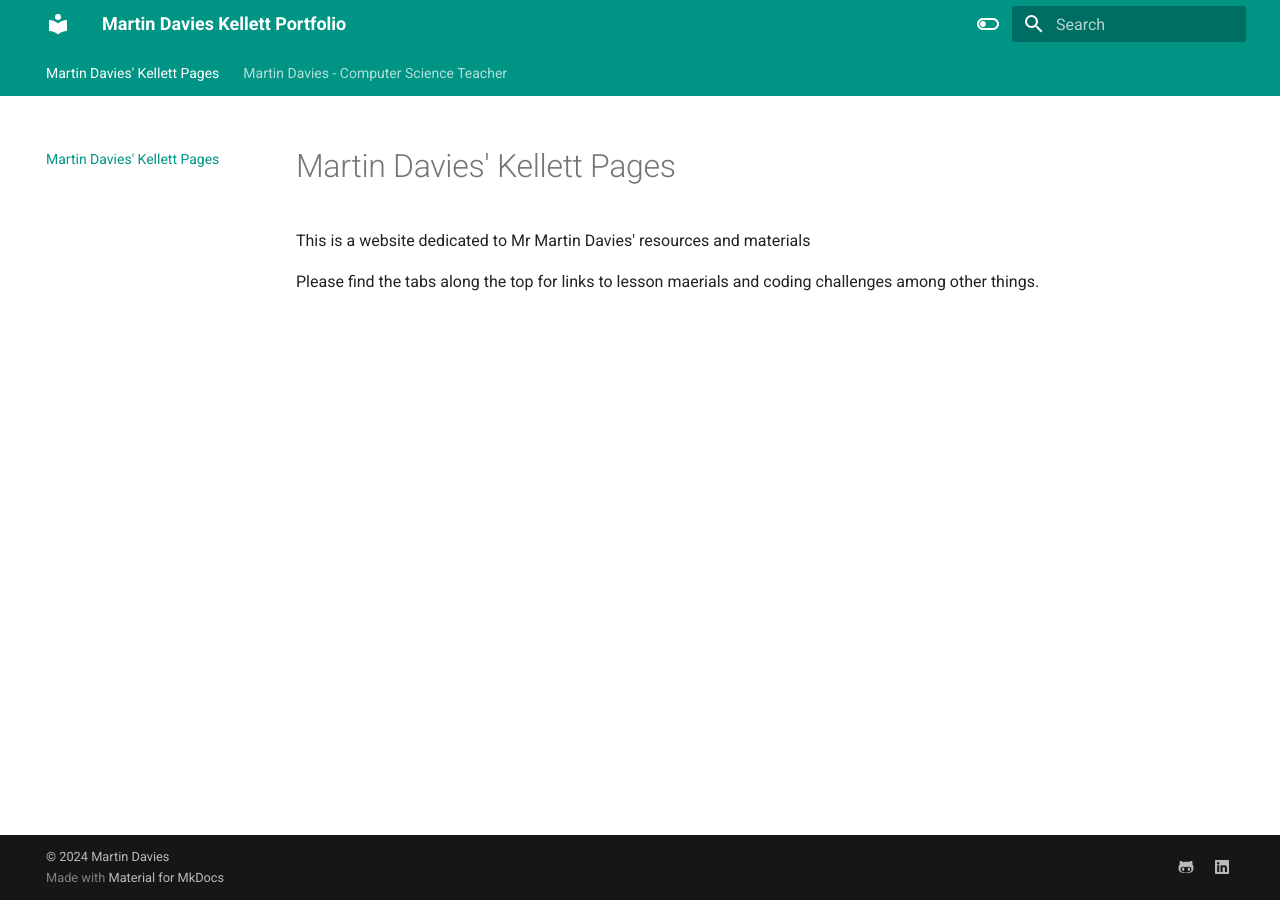
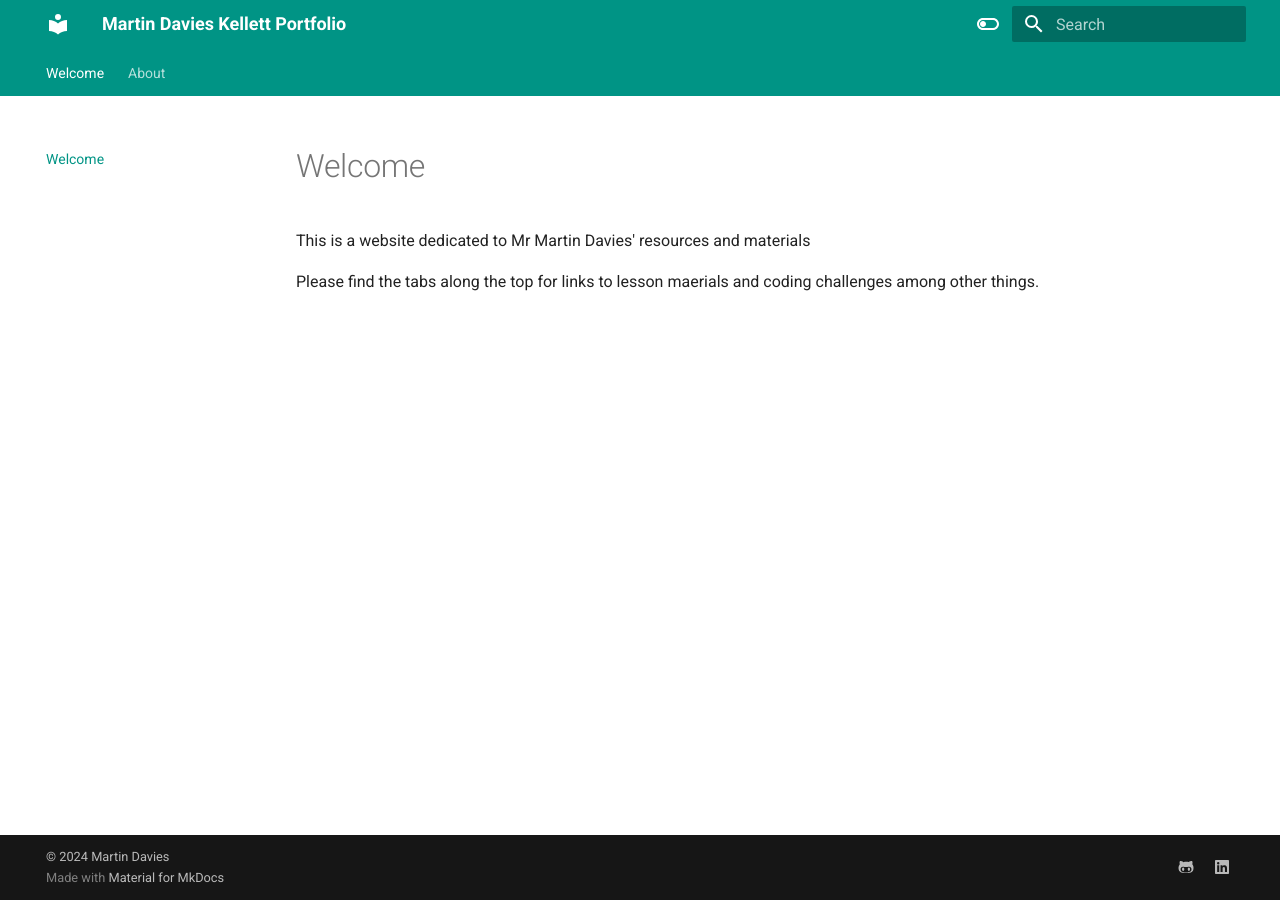
Before and after one commit to MrDaviesKellett/Portfolio, an MkDocs documentation site: the page built from docs/index.md, in a window 1280 px wide. Built offline with MkDocs 1.6.1 and Material for MkDocs 9.7.7, drawn with Linux system fonts in a browser that asks for light colours.

Commit message:
change page titles

```diff
--- a/docs/about.md
+++ b/docs/about.md
@@ -1 +1 @@
-# Martin Davies - Computer Science Teacher
+# About
--- a/docs/index.md
+++ b/docs/index.md
@@ -1,4 +1,4 @@
-# Martin Davies' Kellett Pages
+# Welcome
 
 This is a website dedicated to Mr Martin Davies' resources and materials
 
```
